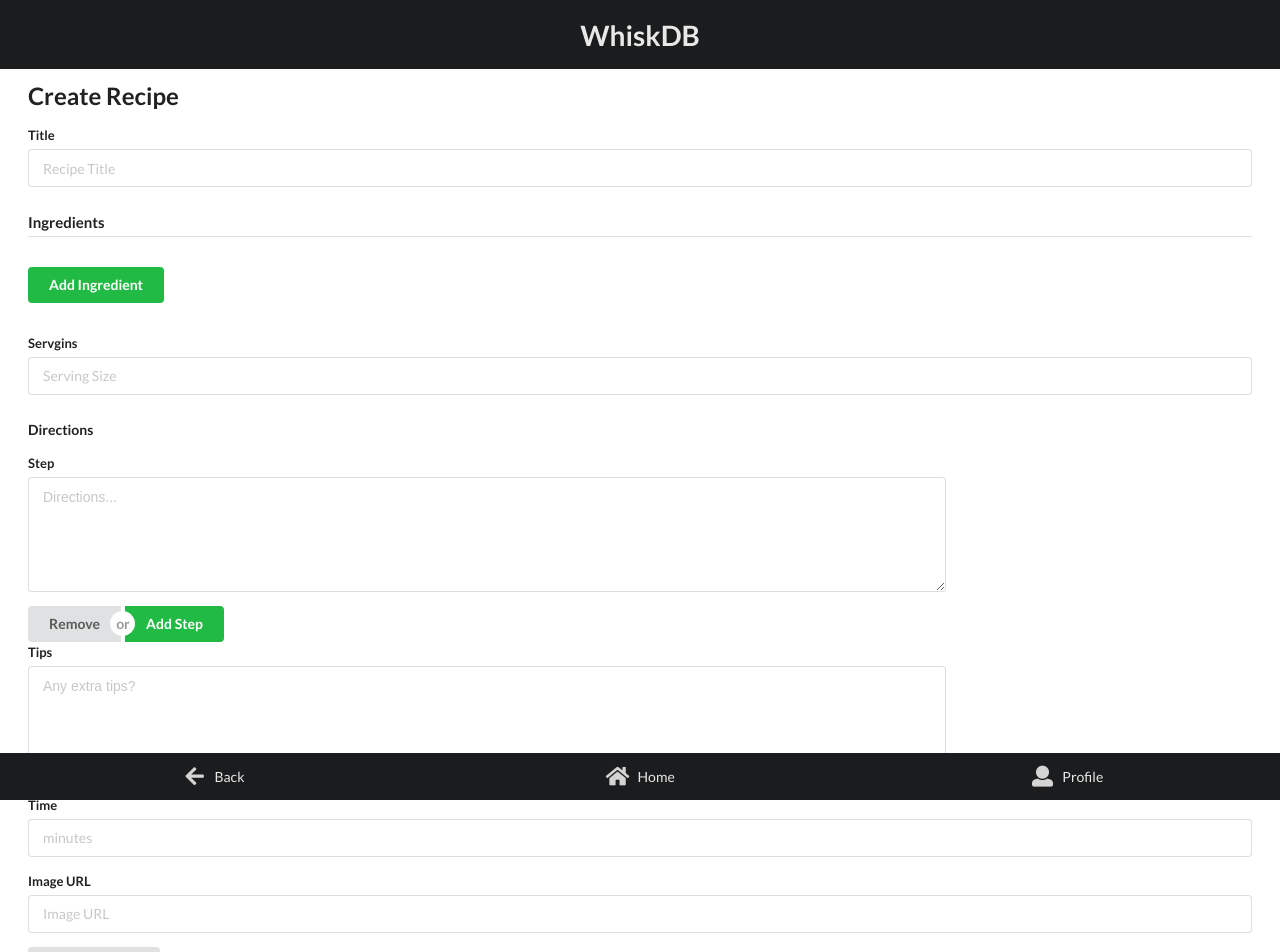
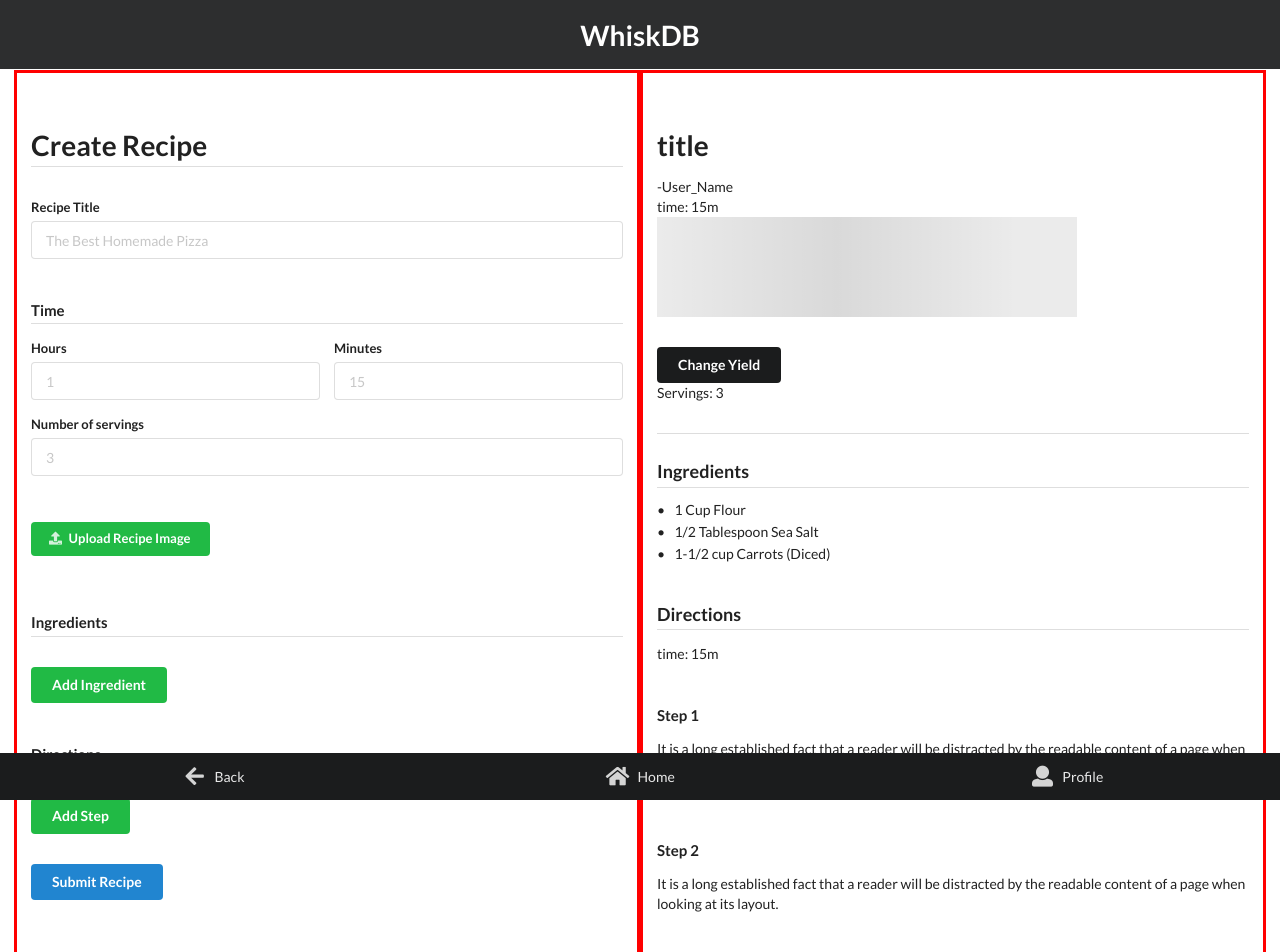
Before and after one commit to MikeBilyeu/WhiskDB, a React (Create React App) app in the folder client/: page /profile/create-recipe in a window 1280 px wide. Shown: the top 952 px of the page. Built offline with nearby package versions, Linux system fonts and the light colour scheme.

Commit message:
Start NewRecipePreview component

```diff
--- a/client/src/components/profile/CreateRecipe.js
+++ /dev/null
@@ -1,156 +0,0 @@
-import React from "react";
-import InputField from "../InputField";
-
-// Import axios for post req
-import axios from "axios";
-
-class CreateRecipe extends React.Component {
-  state = {
-    title: "",
-    ingredients: ["", "", ""],
-    tips: "",
-    servings: "",
-    time: "",
-    directions: "",
-    imageURL: "",
-    ingredientNum: 3
-  };
-
-  onFormSubmit = event => {
-    event.preventDefault();
-    let recipe = this.state;
-
-    axios.post("http://localhost:3001/create-recipe", {
-      recipe
-    });
-  };
-
-  //Update state on input change
-  onInputChange = (key, value, i) => {
-    if (Array.isArray(this.state[key])) {
-      let keyCopy = [...this.state[key]];
-      keyCopy[i] = value;
-      this.setState({ [key]: keyCopy });
-    } else {
-      this.setState({ [key]: value });
-    }
-  };
-
-  //Add an Ingredient input
-  onAddClick = () => {
-    if (this.state.ingredientNum < 15) {
-      this.setState({
-        ingredientNum: this.state.ingredientNum + 1,
-        ingredients: [...this.state.ingredients, ""]
-      });
-    }
-  };
-
-  //Remove Ingredient input
-  onRemoveClick = () => {
-    if (this.state.ingredientNum > 1) {
-      let removeIngredient = [...this.state.ingredients].slice(
-        0,
-        this.state.ingredients.length - 1
-      );
-      this.setState({
-        ingredientNum: this.state.ingredientNum - 1,
-        ingredients: removeIngredient
-      });
-    }
-  };
-
-  render() {
-    let ingredientComponent = [];
-    for (let i = 0; i < this.state.ingredientNum; i++) {
-      ingredientComponent.push(
-        <InputField
-          key={i}
-          inputLabel="Ingredient"
-          stateKey="ingredients"
-          inputType="text"
-          placeholder="Ingredient"
-          onInputChange={this.onInputChange}
-          index={i}
-        />
-      );
-    }
-
-    return (
-      <form
-        className="ui form"
-        onSubmit={this.onFormSubmit}
-        style={{ padding: "2rem" }}
-      >
-        <h2 className="ui header">Create Recipe</h2>
-        <InputField
-          inputLabel="Title"
-          stateKey="title"
-          inputType="text"
-          placeholder="Recipe Title"
-          onInputChange={this.onInputChange}
-        />
-        {ingredientComponent}
-        <div className="ui buttons">
-          <button
-            type="button"
-            className="ui button"
-            onClick={this.onRemoveClick}
-          >
-            Remove
-          </button>
-          <div className="or" />
-          <button
-            type="button"
-            className="ui positive button"
-            onClick={this.onAddClick}
-          >
-            Add Ingredient
-          </button>
-        </div>
-
-        <InputField
-          inputLabel="Servgins"
-          stateKey="servings"
-          inputType="number"
-          placeholder="Servgins"
-          onInputChange={this.onInputChange}
-        />
-        <InputField
-          inputLabel="Directions"
-          stateKey="directions"
-          inputType="textArea"
-          placeholder="Directions..."
-          onInputChange={this.onInputChange}
-        />
-        <InputField
-          inputLabel="Tips"
-          stateKey="tips"
-          inputType="textArea"
-          placeholder="Extra Tips"
-          onInputChange={this.onInputChange}
-        />
-        <InputField
-          inputLabel="Time"
-          stateKey="time"
-          inputType="number"
-          placeholder="Time in minutes"
-          onInputChange={this.onInputChange}
-        />
-        <InputField
-          inputLabel="Image"
-          stateKey="imageURL"
-          inputType="url"
-          placeholder="Image URL"
-          onInputChange={this.onInputChange}
-        />
-
-        <button className="ui button" type="submit">
-          Submit Recipe
-        </button>
-      </form>
-    );
-  }
-}
-
-export default CreateRecipe;
--- a/client/src/components/profile/Profile.js
+++ b/client/src/components/profile/Profile.js
@@ -1,7 +1,6 @@
 import React from "react";
 import { Route } from "react-router-dom";
-import CreateRecipe from "./CreateRecipe";
-import NewRecipe from "./createRecipe/NewRecipe";
+import CreateRecipe from "./createRecipe/CreateRecipe";
 import SavedRecipes from "./SavedRecipes";
 import MyRecipes from "./MyRecipes";
 import Contact from "../Contact";
@@ -14,7 +13,7 @@
     const path = this.props.match.url;
     switch (page) {
       case "create-recipe":
-        return <Route path={path} component={NewRecipe} />;
+        return <Route path={path} component={CreateRecipe} />;
       case "my-recipes":
         return <Route path={path} component={MyRecipes} />;
       case "saved-recipes":
--- /dev/null
+++ b/client/src/components/profile/createRecipe/CreateRecipe.js
@@ -0,0 +1,14 @@
+import React from "react";
+import NewRecipe from "./NewRecipe";
+import NewRecipePreview from "./NewRecipePreview";
+
+const CreateRecipe = () => {
+  return (
+    <div className="ui grid">
+      <NewRecipe />
+      <NewRecipePreview />
+    </div>
+  );
+};
+
+export default CreateRecipe;
--- a/client/src/components/profile/createRecipe/NewRecipe.js
+++ b/client/src/components/profile/createRecipe/NewRecipe.js
@@ -13,14 +13,26 @@
     }
   }
 
-  renderInput = ({ input, label, meta, placeholder, classStyle }) => {
+  renderInput = ({
+    input,
+    label,
+    meta,
+    placeholder,
+    type = "text",
+    classStyle
+  }) => {
     const className = `field ${classStyle} ${
       meta.error && meta.touched ? "error" : ""
     }`;
     return (
       <div className={className}>
         <label>{label}</label>
-        <input {...input} autoComplete="off" placeholder={placeholder} />
+        <input
+          {...input}
+          autoComplete="off"
+          type={type}
+          placeholder={placeholder}
+        />
         {this.renderError(meta)}
       </div>
     );
@@ -29,7 +41,7 @@
   //Drop down select
   renderDropDown(formProps) {
     return (
-      <div className="four wide field">
+      <div className="field">
         <label>Unit of Measurement</label>
         <select
           className="ui fluid dropdown"
@@ -50,9 +62,11 @@
           <option value="liter">Liter</option>
           <option value="deciliter">Deciliter</option>
           <option disabled>———Approximate———</option>
+          <option value="drop">Drop</option>
           <option value="smidgen">Smidgen</option>
           <option value="pinch">Pinch</option>
           <option value="dash">Dash</option>
+          <option value="handful">Handful</option>
           <option value="small">Small</option>
           <option value="medium">Medium</option>
           <option value="large">Large</option>
@@ -80,14 +94,12 @@
                 component={this.renderInput}
                 label={`Ingredient ${index + 1}`}
                 placeholder="E.g. Red Bell Pepper"
-                classStyle="four wide"
               />
               <Field
                 name={`${ingredient}.amount`}
                 component={this.renderInput}
                 label="Amount"
                 placeholder="1 1/2"
-                classStyle="two wide"
               />
               <Field
                 name={`${ingredient}.unit`}
@@ -99,8 +111,9 @@
                 component={this.renderInput}
                 label="Cut/Prep"
                 placeholder="Diced"
-                classStyle="three wide"
               />
+              <div className="ui hidden divider" />
+            </div>
             <div className="ui buttons">
               <button
                 className="ui button"
@@ -110,8 +123,6 @@
               >
                 Remove
               </button>
-              </div>
-              <div className="ui hidden divider" />
             </div>
             <div className="ui hidden divider" />
           </div>
@@ -129,9 +140,59 @@
     );
   };
 
+  // Renders all steps of directions
+  renderDirections = ({ fields, meta: { touched, error } }) => {
+    return (
+      <div>
+        {fields.map((step, index) => (
+          <div key={index}>
+            <div className="ui hidden divider" />
+            <div className="field">
+              <Field
+                name={`${step}.step`}
+                component={this.renderTextArea}
+                label={`Step ${index + 1}`}
+                placeholder="Set oven to 375(f)..."
+              />
+              <div className="ui hidden divider" />
+              <Field
+                name={`${step}.tip`}
+                component={this.renderInput}
+                label="Tip"
+                placeholder="Cover hands in flour to prevent sticky fingers"
+              />
+              <div className="ui hidden divider" />
+            </div>
+            <div className="ui hidden divider" />
+            <div className="ui buttons">
+              <button
+                className="ui button"
+                type="button"
+                title="Remove"
+                onClick={() => fields.remove(index)}
+              >
+                Remove Step
+              </button>
+            </div>
+            <div className="ui hidden divider" />
+          </div>
+        ))}
+        <div className="ui buttons">
+          <button
+            className="ui positive button"
+            type="button"
+            onClick={() => fields.push({})}
+          >
+            Add Step
+          </button>
+        </div>
+      </div>
+    );
+  };
+
   renderTextArea({ input, label, placeholder }) {
     return (
-      <div className="field twelve wide">
+      <div className="field">
         <label>{label}</label>
         <textarea
           {...input}
@@ -148,66 +209,97 @@
 
   render() {
     return (
+      <div style={{ border: "solid red" }} className="eight wide column">
         <form
           onSubmit={this.props.handleSubmit(this.onFormSubmit)}
           className="ui form error"
         >
-        <h2 className="ui header">Create Recipe</h2>
+          <div className="ui hidden divider" />
+          <h1 className="ui dividing header">Create Recipe</h1>
+          <div className="ui hidden divider" />
           <Field
             name="title"
             component={this.renderInput}
-          label="Title"
-          placeholder="Recipe Title"
+            label="Recipe Title"
+            placeholder="The Best Homemade Pizza"
           />
-        <h4 className="ui dividing header">Ingredients</h4>
-        <div className="ui hidden divider" />
-        <FieldArray name="allIngredients" component={this.renderIngredients} />
           <div className="ui hidden divider" />
 
+          <h4 className="ui dividing header">Time</h4>
+          <div className="fields">
+            <Field
+              name="time.hours"
+              component={this.renderInput}
+              label="Hours"
+              placeholder="1"
+              classStyle="eight wide"
+            />
+            <Field
+              name="teim.minutes"
+              component={this.renderInput}
+              label="Minutes"
+              placeholder="15"
+              classStyle="eight wide"
+            />
+          </div>
           <Field
             name="servings"
             component={this.renderInput}
-          label="Servgins"
-          placeholder="Serving Size"
+            label="Number of servings"
+            placeholder="3"
           />
-        <h5>Directions</h5>
+          <div className="ui hidden divider" />
+
+          <div className="ui hidden divider" />
           <Field
-          name="directions-1"
-          component={this.renderTextArea}
-          label="Step"
-          placeholder="Directions..."
+            name="image"
+            component={() => {
+              return (
+                <div>
+                  <input
+                    style={{
+                      width: "0.1px",
+                      height: "0.1px",
+                      opacity: "0",
+                      overflow: "hidden",
+                      position: "absolute",
+                      zIndex: "-1"
+                    }}
+                    type="file"
+                    id="imageFile"
+                    name="image"
+                    accept="image/*"
                   />
-        <div className="ui buttons">
-          <button type="button" className="ui button">
-            Remove
-          </button>
-          <div className="or" />
-          <button type="button" className="ui positive button">
-            Add Step
-          </button>
+                  <label htmlFor="imageFile" className="ui small green button">
+                    <i className="ui upload icon" />
+                    Upload Recipe Image
+                  </label>
                 </div>
-        <Field
-          name="tips"
-          component={this.renderTextArea}
-          label="Tips"
-          placeholder="Any extra tips?"
+              );
+            }}
           />
-        <Field
-          name="time"
-          component={this.renderInput}
-          label="Time"
-          placeholder="minutes"
+
+          <div className="ui hidden divider" />
+
+          <div className="ui hidden divider" />
+          <h4 className="ui dividing header">Ingredients</h4>
+          <div className="ui hidden divider" />
+          <FieldArray
+            name="allIngredients"
+            component={this.renderIngredients}
           />
-        <Field
-          name="imageURL"
-          component={this.renderInput}
-          label="Image URL"
-          placeholder="Image URL"
-        />
-        <button className="ui button" type="submit">
+          <div className="ui hidden divider" />
+
+          <h4 className="ui dividing header">Directions</h4>
+          <div className="ui hidden divider" />
+          <FieldArray name="directions" component={this.renderDirections} />
+          <div className="ui hidden divider" />
+
+          <button className="ui button blue" type="submit">
             Submit Recipe
           </button>
         </form>
+      </div>
     );
   }
 }
--- /dev/null
+++ b/client/src/components/profile/createRecipe/NewRecipePreview.js
@@ -0,0 +1,63 @@
+import React from "react";
+import { connect } from "react-redux";
+
+class NewRecipePreview extends React.Component {
+  render() {
+    return (
+      <div style={{ border: "solid red" }} className="eight wide column">
+        <div className="ui hidden divider" />
+        <h1>title</h1>
+        <div>-User_Name</div>
+        <div>time: 15m</div>
+        <div className="ui placeholder">
+          <div className="image" />
+        </div>
+        <div className="ui hidden divider" />
+        <button className="ui button black">Change Yield</button>
+        <div>Servings: 3</div>
+        <div className="ui hidden divider" />
+        <div className="ui divider" />
+
+        <h3 className="ui dividing header">Ingredients</h3>
+
+        <div className="ui bulleted list">
+          <div className="item">1 Cup Flour</div>
+          <div className="item">1/2 Tablespoon Sea Salt</div>
+          <div className="item">1-1/2 cup Carrots (Diced)</div>
+        </div>
+
+        <div className="ui hidden divider" />
+        <h3 className="ui dividing header">Directions</h3>
+        <div>time: 15m</div>
+        <div className="ui hidden divider" />
+        <h4>Step 1</h4>
+        <p>
+          It is a long established fact that a reader will be distracted by the
+          readable content of a page when looking at its layout. The point of
+          using Lorem Ipsum is that it has a more-or-less normal distribution of
+          letters.
+        </p>
+        <div className="ui hidden divider" />
+        <h4>Step 2</h4>
+        <p>
+          It is a long established fact that a reader will be distracted by the
+          readable content of a page when looking at its layout.
+        </p>
+        <div className="ui hidden divider" />
+        <h4>Step 3</h4>
+        <p>
+          It is a long established fact that a reader will be distracted by the
+          readable content of a page when looking at its layout. The point of
+          using Lorem Ipsum.
+        </p>
+      </div>
+    );
+  }
+}
+
+const mapSateToProps = state => {
+  console.log(state);
+  return { formInput: state.form.newRecipe };
+};
+
+export default connect(mapSateToProps)(NewRecipePreview);
```
Lines whose indentation alone changed are shown as unchanged.
